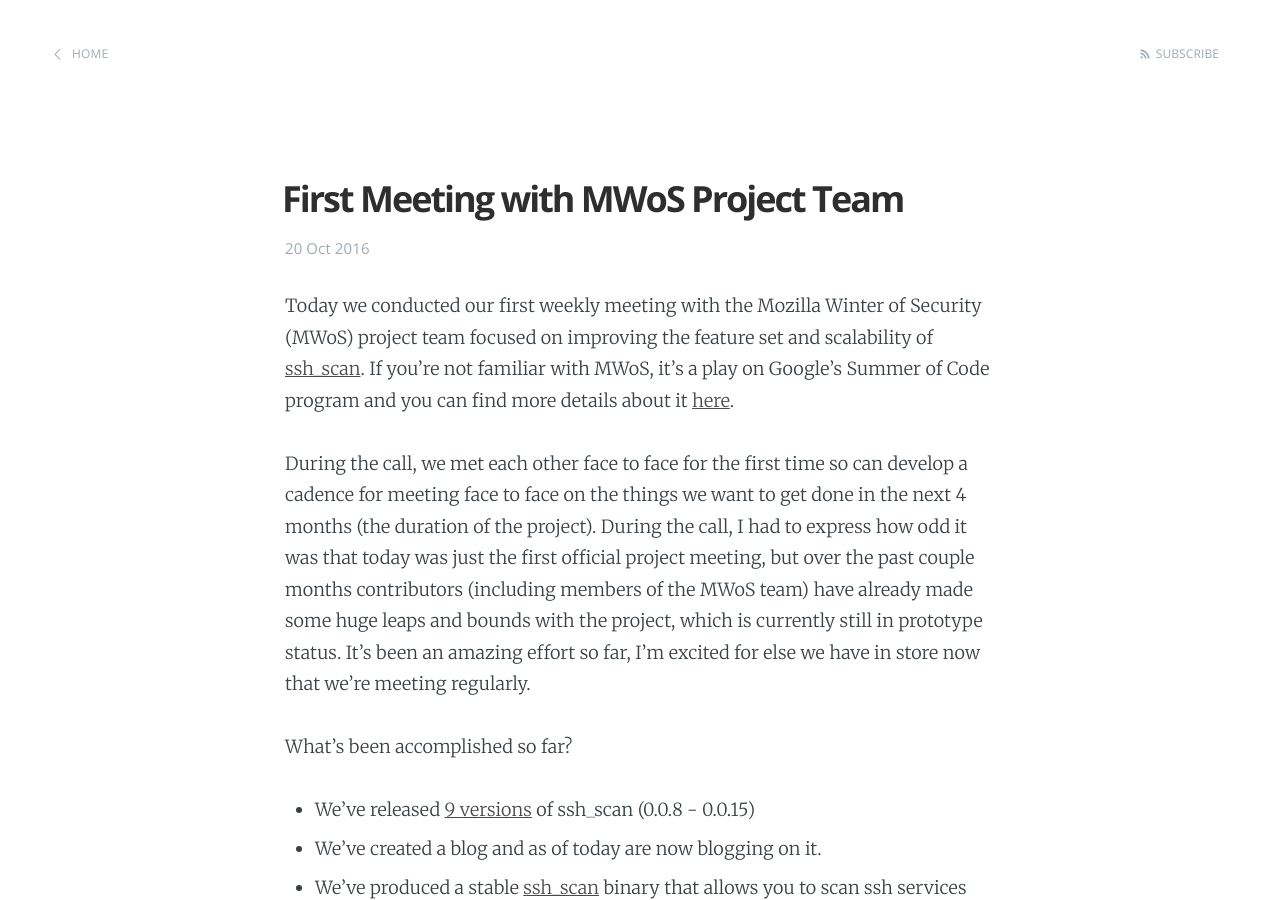
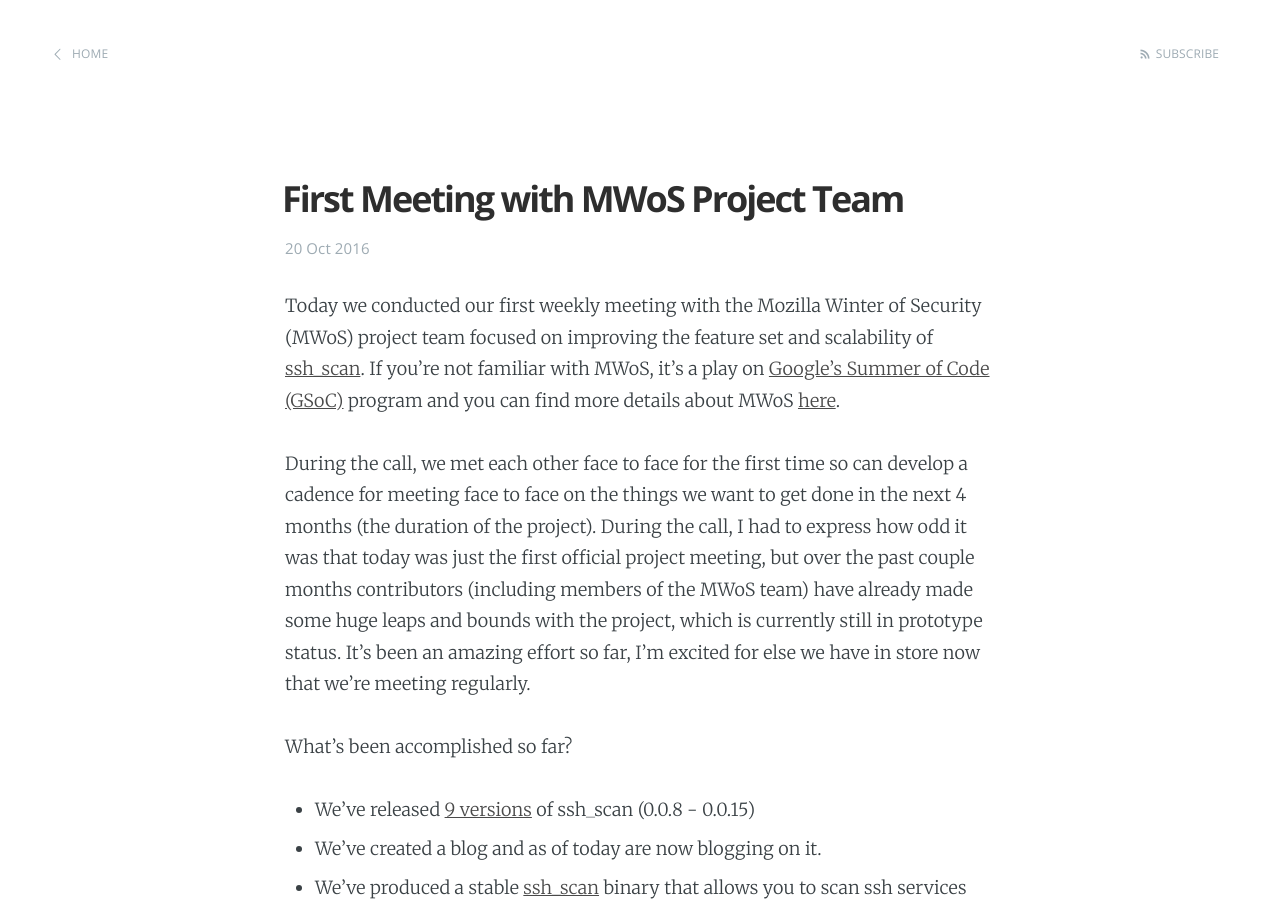
Before and after one commit to mozilla/ssh_scan, a Jekyll site: the page built from _posts/2016-10-20-first-meeting-with-mwos-project-team.md, in a window 1280 px wide and 900 px high. Built offline with Jekyll 4.4.1, drawn with Linux system fonts in a browser that asks for light colours.

Commit message:
Add moar links

```diff
--- a/_posts/2016-10-20-first-meeting-with-mwos-project-team.md
+++ b/_posts/2016-10-20-first-meeting-with-mwos-project-team.md
@@ -5,7 +5,7 @@
 author: claudijd
 ---
 
-Today we conducted our first weekly meeting with the Mozilla Winter of Security (MWoS) project team focused on improving the feature set and scalability of [ssh_scan](https://github.com/mozilla/ssh_scan).  If you're not familiar with MWoS, it's a play on Google's Summer of Code program and you can find more details about it [here](https://wiki.mozilla.org/Security/Automation/Winter_Of_Security_2016).
+Today we conducted our first weekly meeting with the Mozilla Winter of Security (MWoS) project team focused on improving the feature set and scalability of [ssh_scan](https://github.com/mozilla/ssh_scan).  If you're not familiar with MWoS, it's a play on [Google's Summer of Code (GSoC)](https://developers.google.com/open-source/gsoc/) program and you can find more details about MWoS [here](https://wiki.mozilla.org/Security/Automation/Winter_Of_Security_2016).
 
 During the call, we met each other face to face for the first time so can develop a cadence for meeting face to face on the things we want to get done in the next 4 months (the duration of the project).  During the call, I had to express how odd it was that today was just the first official project meeting, but over the past couple months contributors (including members of the MWoS team) have already made some huge leaps and bounds with the project, which is currently still in prototype status.  It's been an amazing effort so far, I'm excited for else we have in store now that we're meeting regularly.
 
```
